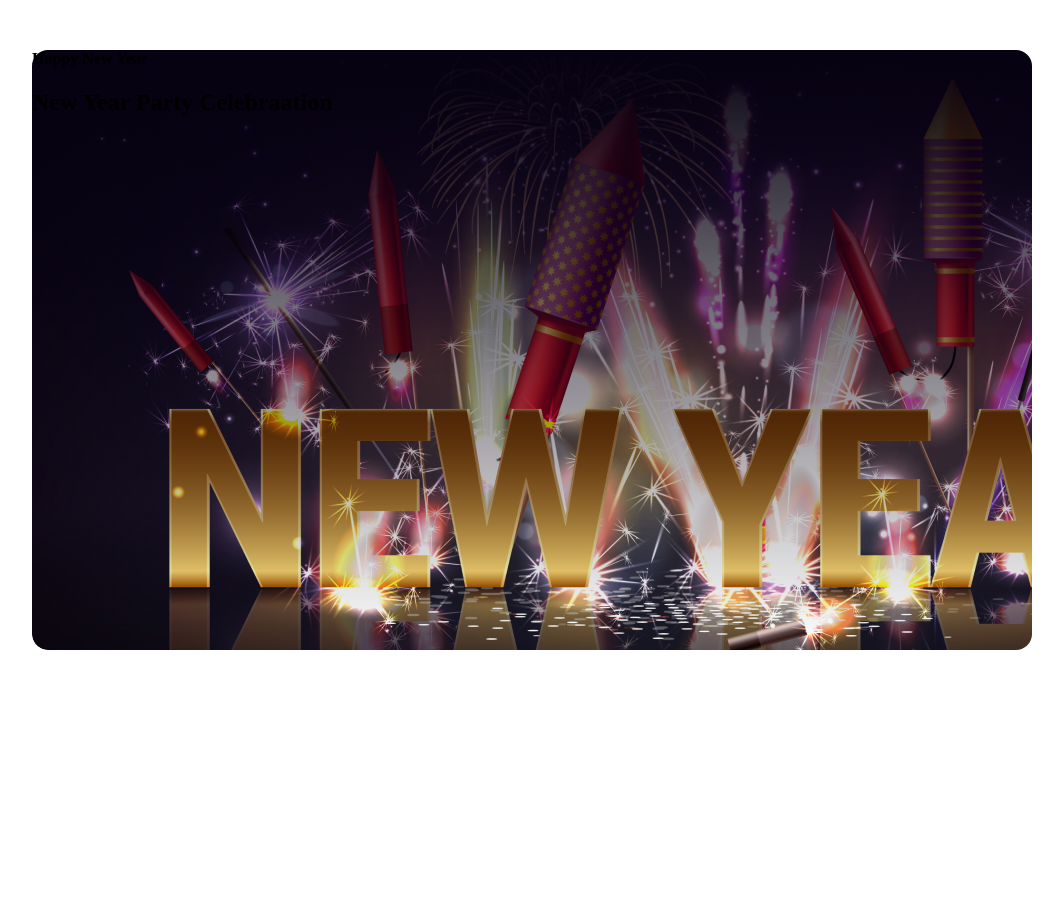
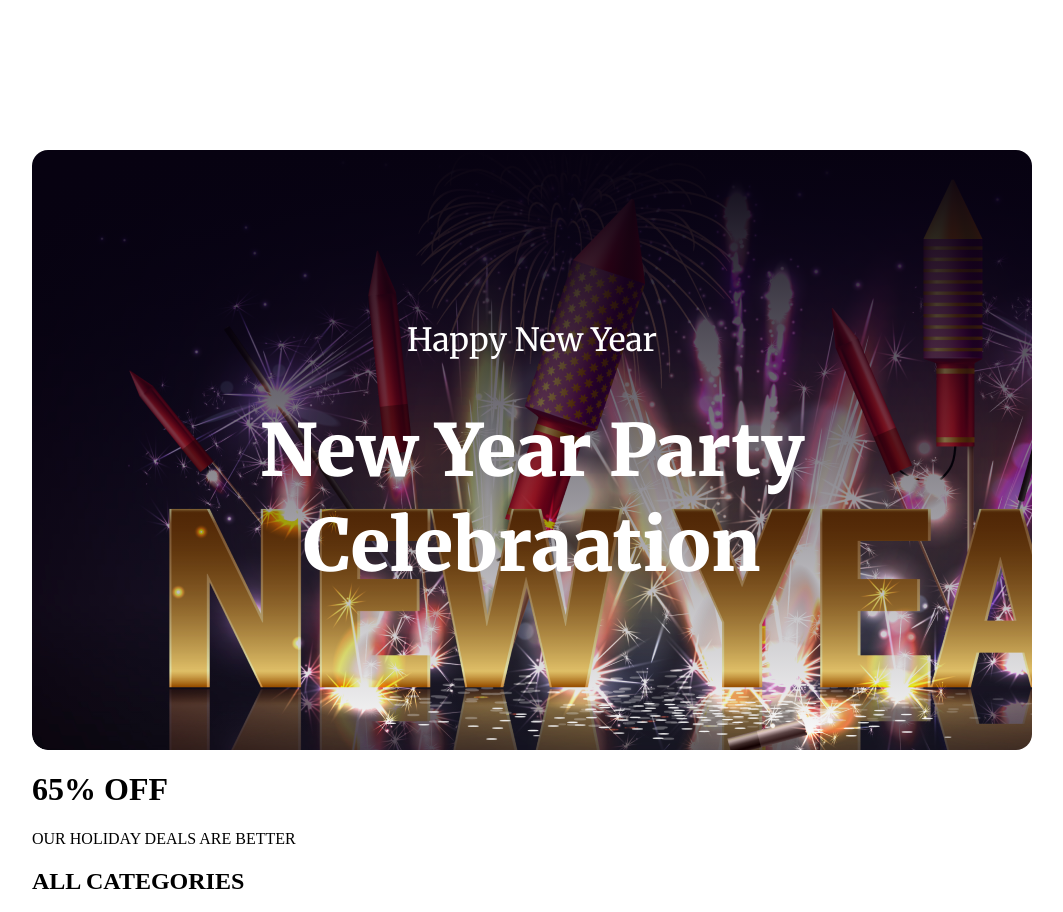
Before and after one commit to sohelrana15031996/assaignment-1-Sohel-Rana, a plain HTML site: page index.html in a window 1280 px wide. Shown: the top 912 px of the page, without its empty margins (108-1171 px from the left). Before the commit the page ends 800 px from the top, so only its background shows below. Drawn offline with Linux system fonts and the light colour scheme.

Commit message:
Banner Section Designed

```diff
--- a/index.html
+++ b/index.html
@@ -26,6 +26,15 @@
         <h2 class="banner-title">New Year Party Celebraation</h2>
       </div>
   </header>
+<!-- Main Section Start From Here -->
+  <main>
+    <div class="deals">
+      <h1 class="deals-heading">65% OFF</h1>
+      <p class="deals-text">OUR HOLIDAY DEALS ARE BETTER</p>
+      <h2 class="deals-footer">ALL CATEGORIES</h2>
+      <img src="Images/New Year Photo.png" alt="New Year Photo">
+    </div>
+  </main>
 </body>
 
 </html>
--- a/style.css
+++ b/style.css
@@ -1,12 +1,40 @@
-body{
+body {
   margin: 0 140px;
 }
 
-header{
+header {
   background-image: linear-gradient(180deg, #070211 0%, rgba(7, 2, 17, 0) 100%), url("Images/Banner.png");
   background-size: cover;
-  /* filter: brightness(70%); */
   height: 600px;
+  width: 100%;
   border-radius: 16px;
   margin-top: 50px;
+  background-repeat: no-repeat;
 }
+
+/* Banner Text Style */
+.banner-text {
+  margin-top: 150px;
+}
+
+.banner-subtitle {
+  color: #FFF;
+  text-align: center;
+  font-family: Merriweather;
+  font-size: 32px;
+  font-weight: 400;
+  padding-top: 170px;
+}
+
+.banner-title {
+  color: #FFF;
+  text-align: center;
+  font-family: Merriweather;
+  font-size: 72px;
+  font-weight: 900;
+  line-height: 95px;
+  width: 632px;
+  margin: 0 auto;
+}
+
+/* Deals Section Design */
```
